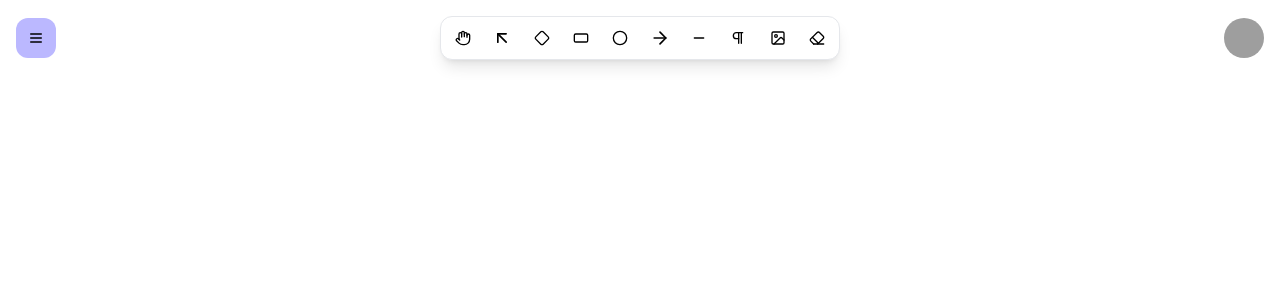
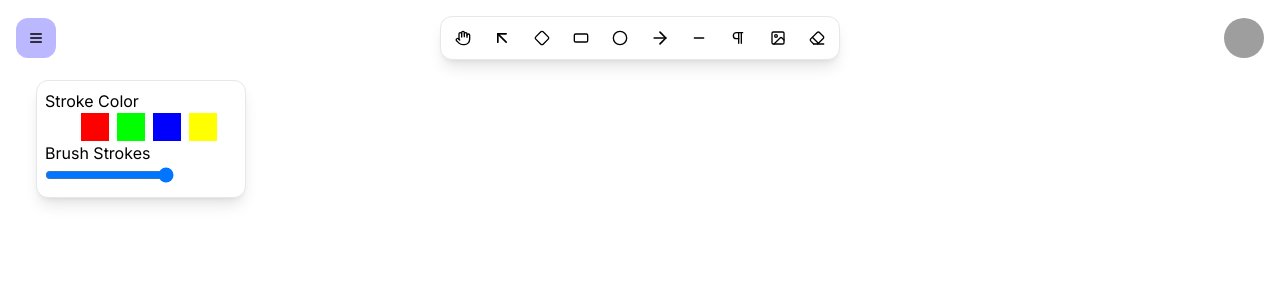
Before and after one commit to pilladipesh33/Redraw, a Next.js app: page / in a window 1280 px wide. Shown: the top 300 px of the page. Built offline with nearby package versions, Linux system fonts and the light colour scheme; grey boxes are pictures that could not be loaded.

Commit message:
dark mode intialization pending

```diff
--- /dev/null
+++ b/app/_components/toolbox-option.tsx
@@ -0,0 +1,61 @@
+"use client";
+
+import colors from "@/lib/constant";
+import { useTheme } from "next-themes";
+import React, { useEffect } from "react";
+
+export const ToolboxOptions = () => {
+  const { theme } = useTheme();
+
+  function updateBrushStroke(e: React.ChangeEvent<HTMLInputElement>) {}
+  return (
+    <div className="mx-5 my-5 max-h-[404px] max-w-[210px] bg-white dark:bg-[[#232329] py-2 px-2 rounded-xl shadow-lg border ">
+      <div>
+        <h4> Stroke Color</h4>
+        <div className="flex items-center">
+          {theme === "light" ? (
+            <div
+              style={{ background: colors.black.value }}
+              className="h-7 w-7 rounded-sm cursor-pointer mr-2 p-1 hover:border-2 hover:border-white"
+            />
+          ) : (
+            <div
+              className="h-7 w-7 rounded-sm cursor-pointer mr-2 p-1 hover:border-2 hover:border-white"
+              style={{ background: colors.white.value }}
+            />
+          )}
+          <div
+            className="h-7 w-7 rounded-sm cursor-pointer mr-2 p-1 hover:border-2 hover:border-white"
+            style={{ background: colors.red.value }}
+          />
+          <div
+            className="h-7 w-7 rounded-sm cursor-pointer mr-2 p-1 hover:border-2 hover:border-white"
+            style={{ background: colors.green.value }}
+          />
+          <div
+            className="h-7 w-7 rounded-sm cursor-pointer mr-2 p-1 hover:border-2 hover:border-white"
+            style={{ background: colors.blue.value }}
+          />
+          <div
+            className="h-7 w-7 rounded-sm cursor-pointer mr-2 p-1 hover:border-2 hover:border-white hover:border-solid"
+            style={{ background: colors.yellow.value }}
+          />
+        </div>
+      </div>
+      <div>
+        <h4>Brush Strokes</h4>
+        <div>
+          <input
+            id="slider"
+            type="range"
+            min={1}
+            max={10}
+            step={1}
+            onChange={updateBrushStroke}
+            translate="yes"
+          />
+        </div>
+      </div>
+    </div>
+  );
+};
--- a/app/page.tsx
+++ b/app/page.tsx
@@ -1,10 +1,12 @@
 import { Navbar } from "./_components/navbar";
+import { ToolboxOptions } from "./_components/toolbox-option";
 
 export default function Home() {
   return (
     <main className="p-4 h-screen w-full">
-      <div className="flex justify-between items-center">
+      <div className="">
         <Navbar />
+        <ToolboxOptions />
       </div>
     </main>
   );
--- /dev/null
+++ b/components/ui/slider.tsx
@@ -0,0 +1,28 @@
+"use client"
+
+import * as React from "react"
+import * as SliderPrimitive from "@radix-ui/react-slider"
+
+import { cn } from "@/lib/utils"
+
+const Slider = React.forwardRef<
+  React.ElementRef<typeof SliderPrimitive.Root>,
+  React.ComponentPropsWithoutRef<typeof SliderPrimitive.Root>
+>(({ className, ...props }, ref) => (
+  <SliderPrimitive.Root
+    ref={ref}
+    className={cn(
+      "relative flex w-full touch-none select-none items-center",
+      className
+    )}
+    {...props}
+  >
+    <SliderPrimitive.Track className="relative h-2 w-full grow overflow-hidden rounded-full bg-secondary">
+      <SliderPrimitive.Range className="absolute h-full bg-primary" />
+    </SliderPrimitive.Track>
+    <SliderPrimitive.Thumb className="block h-5 w-5 rounded-full border-2 border-primary bg-background ring-offset-background transition-colors focus-visible:outline-none focus-visible:ring-2 focus-visible:ring-ring focus-visible:ring-offset-2 disabled:pointer-events-none disabled:opacity-50" />
+  </SliderPrimitive.Root>
+))
+Slider.displayName = SliderPrimitive.Root.displayName
+
+export { Slider }
--- /dev/null
+++ b/lib/constant.ts
@@ -0,0 +1,34 @@
+interface Color {
+  name: string;
+  value: string;
+}
+
+const colors: Record<string, Color> = {
+  red: {
+    name: "Red",
+    value: "#FF0000",
+  },
+  green: {
+    name: "Green",
+    value: "#00FF00",
+  },
+  blue: {
+    name: "Blue",
+    value: "#0000FF",
+  },
+  yellow: {
+    name: "Yellow",
+    value: "#FFFF00",
+  },
+  black: {
+    name: "Black",
+    value: "#00000a",
+  },
+  white: {
+    name: "White",
+    value: "#FFFFFF",
+  },
+};
+
+// Export the colors object
+export default colors;
--- a/package.json
+++ b/package.json
@@ -12,6 +12,7 @@
     "@radix-ui/react-avatar": "^1.0.4",
     "@radix-ui/react-dropdown-menu": "^2.0.6",
     "@radix-ui/react-separator": "^1.0.3",
+    "@radix-ui/react-slider": "^1.1.2",
     "@radix-ui/react-slot": "^1.0.2",
     "@reduxjs/toolkit": "^2.0.1",
     "class-variance-authority": "^0.7.0",
```
Also changed, not shown: 1 other file (tests, documents, lock files or other folders).
